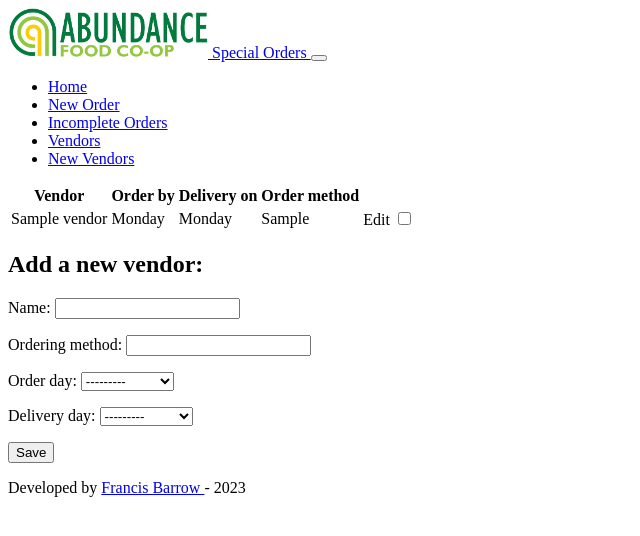
After one commit to franfif/abundance-special-orders, a Django app: page /vendors/ in a window 1280 px wide. The commit adds this page. Shown: the top 536 px of the page, without its empty margins (0-640 px from the left). Run offline with Django 4.2, Linux system fonts and the light colour scheme; tables that the repository leaves empty hold one stand-in row (values such as "Sample post").

Commit message:
add vendors views templates and urls

```diff
--- a/Special_Orders/urls.py
+++ b/Special_Orders/urls.py
@@ -2,4 +2,8 @@ from django.contrib import admin
 from django.urls import path, include
 
 
-urlpatterns = [path("admin/", admin.site.urls), path("", include("orders.urls"))]
+urlpatterns = [
+    path("admin/", admin.site.urls),
+    path("", include("orders.urls")),
+    path("vendors/", include("vendors.urls")),
+]
--- a/templates/base.html
+++ b/templates/base.html
@@ -22,6 +22,9 @@
             <li class="nav-item"><a class="nav-link" href="{% url 'orders:home' %}">Home</a></li>
             <li class="nav-item"><a class="nav-link" href="{% url 'orders:create_order' %}">New Order</a></li>
             <li class="nav-item"><a class="nav-link" href="#">Incomplete Orders</a></li>
+            <li class="nav-item"><a class="nav-link" href="{% url 'vendors:list_vendors' %}">Vendors</a></li>
+            <li class="nav-item"><a class="nav-link" href="{% url 'vendors:create_vendor' %}">New Vendors</a></li>
+
         </ul>
     </div>
 </nav>
--- /dev/null
+++ b/vendors/forms.py
@@ -0,0 +1,14 @@
+from django import forms
+
+from . import models
+
+
+class VendorForm(forms.ModelForm):
+    class Meta:
+        model = models.Vendor
+        fields = [
+            "name",
+            "ordering_method",
+            "order_day",
+            "delivery_day",
+        ]
--- a/vendors/models.py
+++ b/vendors/models.py
@@ -3,13 +3,13 @@ from django.db import models
 
 class Vendor(models.Model):
     DAYS_OF_WEEK = (
-        (0, "Monday"),
-        (1, "Tuesday"),
-        (2, "Wednesday"),
-        (3, "Thursday"),
-        (4, "Friday"),
-        (5, "Saturday"),
-        (6, "Sunday"),
+        ("0", "Monday"),
+        ("1", "Tuesday"),
+        ("2", "Wednesday"),
+        ("3", "Thursday"),
+        ("4", "Friday"),
+        ("5", "Saturday"),
+        ("6", "Sunday"),
     )
 
     name = models.CharField(max_length=128)
--- /dev/null
+++ b/vendors/templates/vendors/home.html
@@ -0,0 +1,7 @@
+{% extends 'base.html' %}
+{% block content %}
+
+{% include 'vendors/partials/list_vendors.html' %}
+{% include 'vendors/partials/create_vendor.html' %}
+
+{% endblock %}
--- /dev/null
+++ b/vendors/templates/vendors/partials/create_vendor.html
@@ -0,0 +1,6 @@
+<h2>Add a new vendor:</h2>
+<form method="post">
+    {% csrf_token %}
+    {{ vendor_form.as_p }}
+    <button type="submit" name="save">Save</button>
+</form>
--- /dev/null
+++ b/vendors/templates/vendors/partials/list_vendors.html
@@ -0,0 +1,15 @@
+{% if vendors|length > 0 %}
+<table>
+    <tr>
+        <th>Vendor</th>
+        <th>Order by</th>
+        <th>Delivery on</th>
+        <th>Order method</th>
+    </tr>
+    {% for vendor in vendors %}
+    {% include 'vendors/partials/vendor_snippet.html' %}
+    {% endfor %}
+</table>
+{% else %}
+<h2 class="text-center mt-5 mb-3">There are no vendors yet.</h2>
+{% endif %}
--- /dev/null
+++ b/vendors/templates/vendors/partials/vendor_snippet.html
@@ -0,0 +1,16 @@
+{% load orders_extras %}
+
+{% if edit %}
+<tr> {{ form.as_td }}</tr>
+{% else %}
+<tr>
+    <td>{{ vendor.name }}</td>
+    <td>{{ vendor.get_order_day_display }}</td>
+    <td>{{ vendor.get_delivery_day_display }}</td>
+    <td>{{ vendor.ordering_method }}</td>
+    <td>
+        Edit
+        <input name="edit" type="checkbox"/>
+    </td>
+</tr>
+{% endif %}
--- /dev/null
+++ b/vendors/urls.py
@@ -0,0 +1,11 @@
+from django.urls import path
+
+from . import views
+
+app_name = "vendors"
+urlpatterns = [
+    path("", views.list_vendors, name="list_vendors"),
+    path("create_vendor/", views.create_vendor, name="create_vendor"),
+    # path("<int:vendor_id>/edit_vendor", views.edit_vendor, name="edit_vendor"),
+    # path("trash/", views.trash, name="trash"),
+]
--- a/vendors/views.py
+++ b/vendors/views.py
@@ -1,3 +1,25 @@
-from django.shortcuts import render
+from django.shortcuts import render, redirect
 
-# Create your views here.
+from .models import Vendor
+from .forms import VendorForm
+
+
+def list_vendors(request):
+    vendors = Vendor.objects.all()
+    vendor_form = VendorForm()
+    if request.method == "POST":
+        vendor_form = VendorForm(request.POST)
+        if vendor_form.is_valid():
+            vendor_form.save()
+    return render(
+        request,
+        "vendors/home.html",
+        context={
+            "vendors": vendors,
+            "vendor_form": vendor_form,
+        },
+    )
+
+
+def create_vendor(request):
+    vendors = Vendor.objects.all()
```
